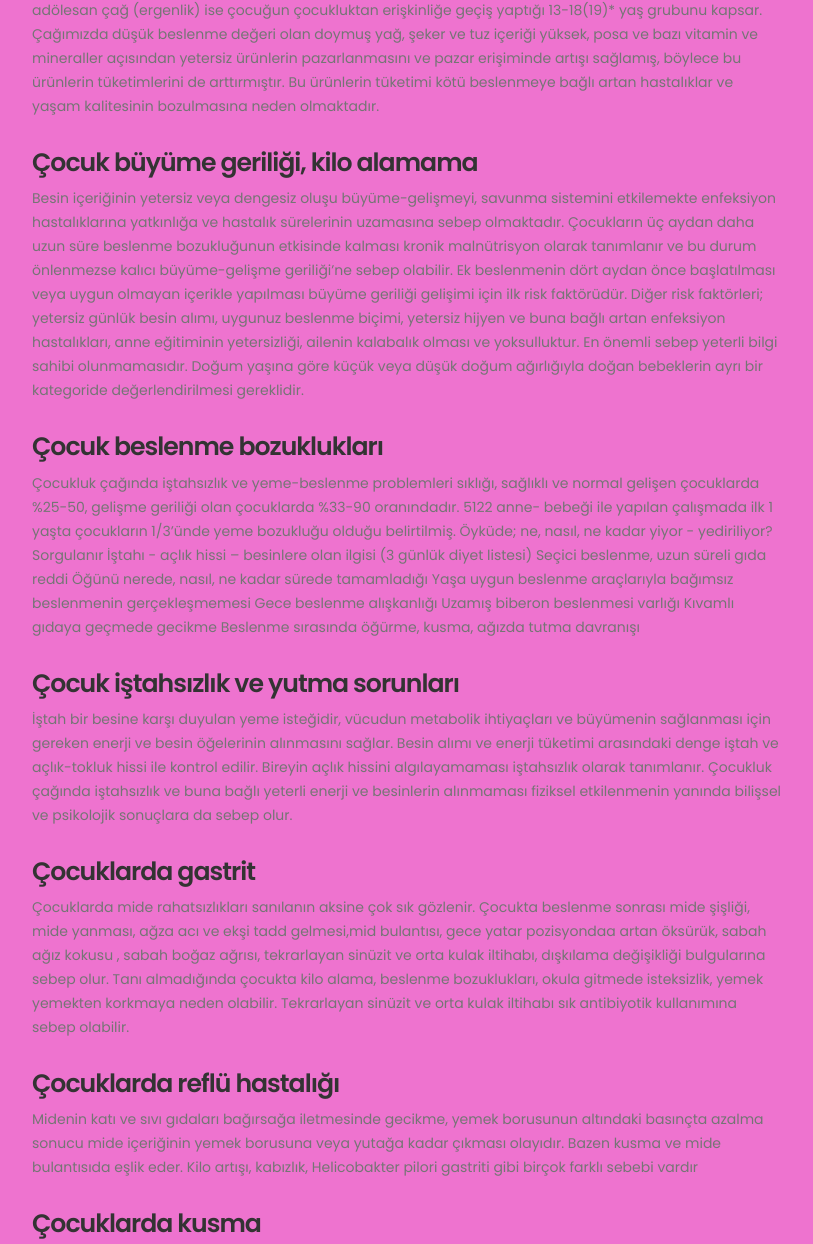
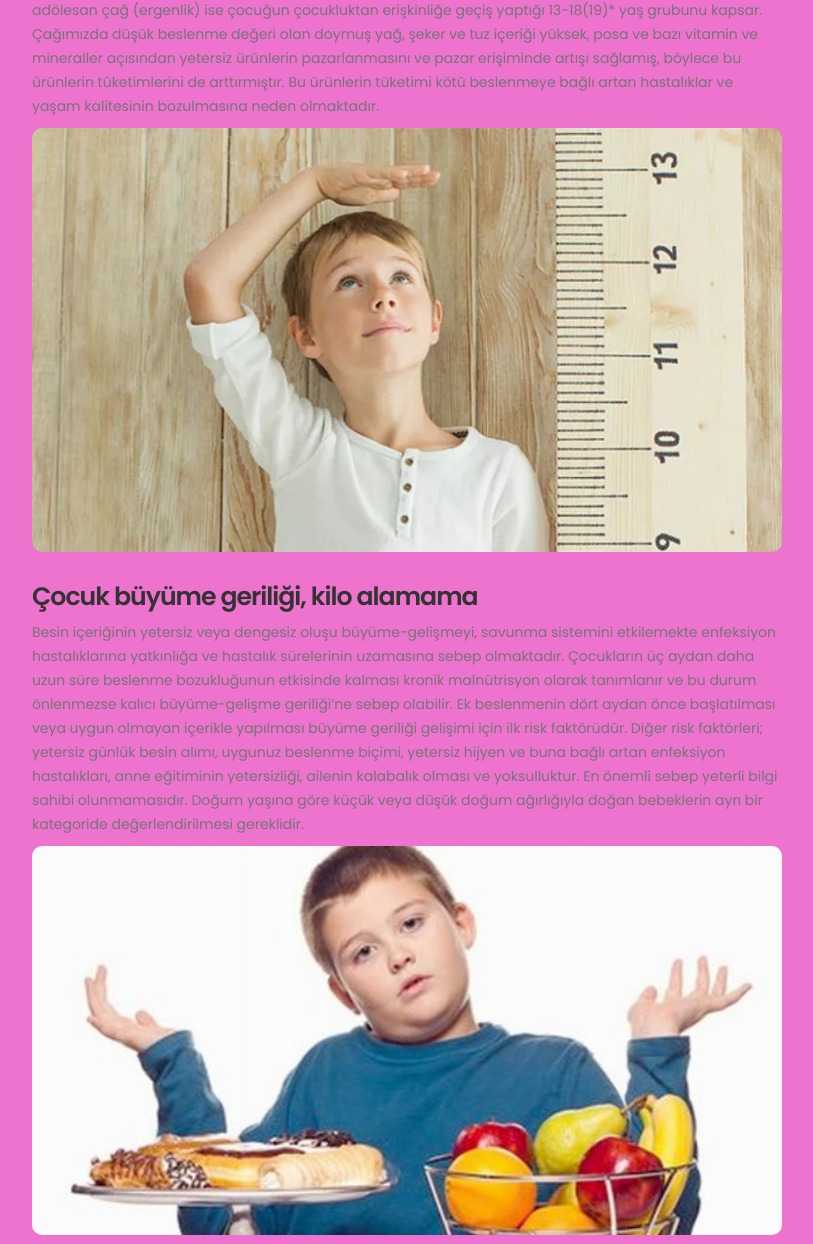
Before and after one commit to zeldox258/UlkuSahin, a plain HTML site: page news-detail.html in a window 1280 px wide. Shown: the part 872-2116 px from the top of the page, without its empty margins (38-851 px from the left). Drawn offline with nearby package versions, Linux system fonts and the light colour scheme; a script that the page names is missing.

Commit message:
Blog Update

```diff
--- a/news-detail.html
+++ b/news-detail.html
@@ -110,9 +110,9 @@ http://www.tooplate.com/view/2098-health
                     <div class="col-md-8 col-sm-7">
                          <!-- NEWS THUMB -->
                          <div class="news-detail-thumb">
-                              <!-- <div class="news-image">
-                                   <img src="images/news-image3.jpg" class="img-responsive" alt="">
-                              </div> -->
+                               <div class="news-image">
+                                   <img src="images/buyume.webp" class="img-responsive" alt="">
+                              </div>
                               <h3>Çocuk büyüme geriliği, kilo alamama</h3>
                               <p>Besin içeriğinin yetersiz veya dengesiz oluşu büyüme-gelişmeyi, savunma sistemini etkilemekte enfeksiyon hastalıklarına yatkınlığa ve hastalık sürelerinin uzamasına sebep olmaktadır.
                                    Çocukların üç aydan daha uzun süre beslenme bozukluğunun etkisinde kalması kronik malnütrisyon olarak tanımlanır ve bu durum önlenmezse kalıcı büyüme-gelişme geriliği’ne sebep olabilir.
@@ -135,9 +135,9 @@ http://www.tooplate.com/view/2098-health
                     <div class="col-md-8 col-sm-7">
                          <!-- NEWS THUMB -->
                          <div class="news-detail-thumb">
-                              <!-- <div class="news-image">
-                                   <img src="images/news-image3.jpg" class="img-responsive" alt="">
-                              </div> -->
+                              <div class="news-image">
+                                   <img src="images/beslenmeBozuklugu.jpeg" class="img-responsive" alt="">
+                              </div>
                               <h3>Çocuk beslenme bozuklukları</h3>
                               <p>Çocukluk çağında iştahsızlık ve yeme-beslenme problemleri sıklığı, sağlıklı ve normal gelişen çocuklarda %25-50, gelişme geriliği olan çocuklarda %33-90 oranındadır.
                                    5122 anne- bebeği ile yapılan çalışmada ilk 1 yaşta çocukların 1/3’ünde yeme bozukluğu olduğu belirtilmiş.
@@ -166,9 +166,9 @@ http://www.tooplate.com/view/2098-health
                     <div class="col-md-8 col-sm-7">
                          <!-- NEWS THUMB -->
                          <div class="news-detail-thumb">
-                              <!-- <div class="news-image">
-                                   <img src="images/news-image3.jpg" class="img-responsive" alt="">
-                              </div> -->
+                              <div class="news-image">
+                                   <img src="images/istahsiz.jpeg" class="img-responsive" alt="">
+                              </div>
                               <h3>Çocuk iştahsızlık ve yutma sorunları</h3>
                               <p>İştah bir besine karşı duyulan yeme isteğidir, vücudun metabolik ihtiyaçları ve büyümenin sağlanması için gereken enerji ve besin öğelerinin alınmasını sağlar.
                                    Besin alımı ve enerji tüketimi arasındaki denge iştah ve açlık-tokluk hissi ile kontrol edilir. Bireyin açlık hissini algılayamaması iştahsızlık olarak tanımlanır.
```
Also changed, not shown: images/beslenmeBozuklugu.jpeg (added), images/buyume.webp (added), images/istahsiz.jpeg (added).
